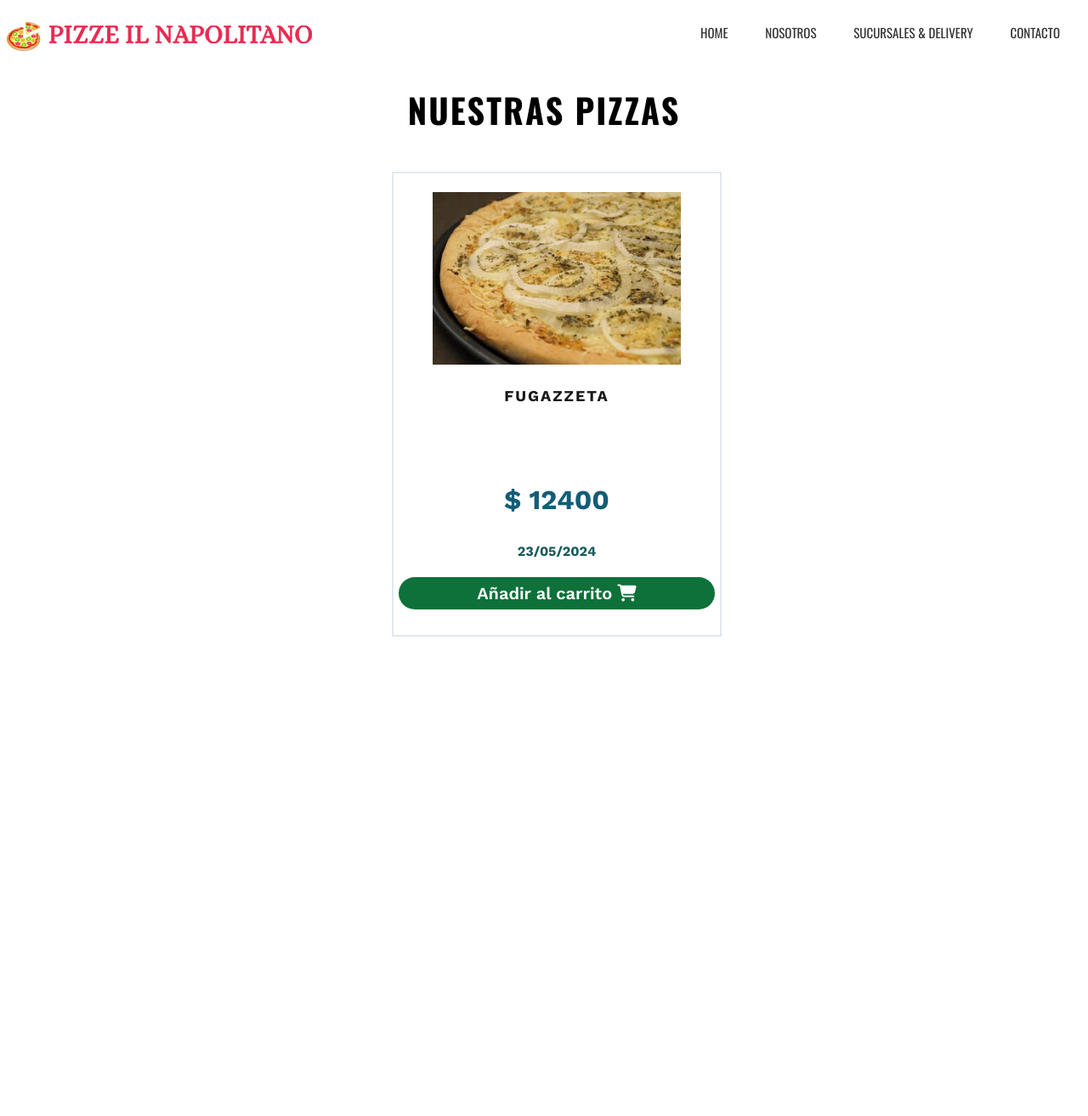
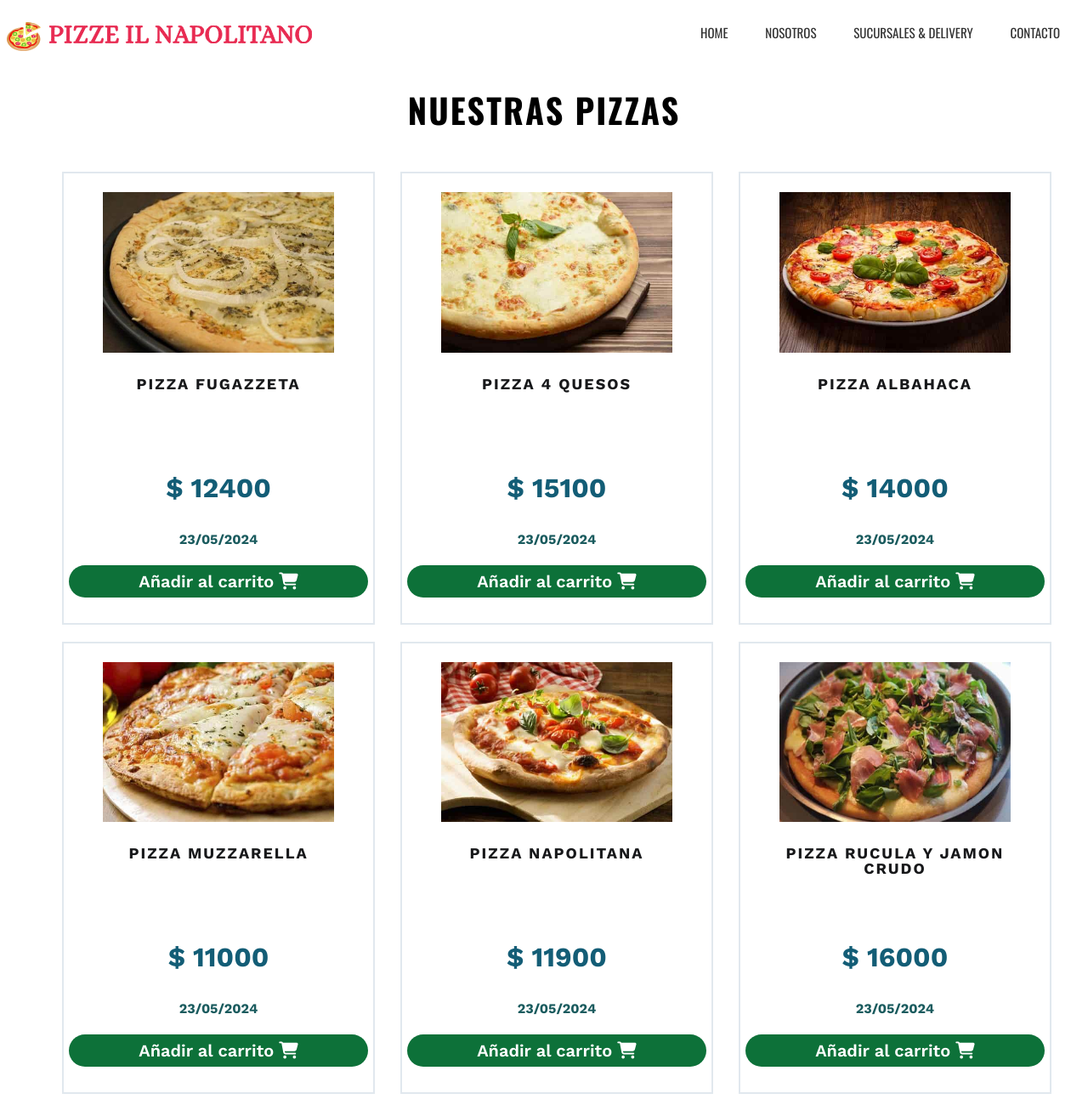
Before and after one commit to MarcosTebes/project-pizzeria, a PHP site: page / in a window 1280 px wide. Shown: the whole page at 85% size. Before the commit the page ends 749 px from the top, so only its background shows below. Run offline with PHP 8.4, Linux system fonts and the light colour scheme.

Commit message:
2da version por 2da vez

```diff
--- a/css/style.css
+++ b/css/style.css
@@ -70,7 +70,7 @@ nav ul li a:hover {
   display: flex; /*  Para que las columnas tengan la misma altura. */
   box-sizing: border-box;
   list-style: none;
-  width: calc(100% / 3); /* 33.33% */
+  width: calc(33.33% - 20px); /* 33.33% */
   padding: 10px;
 }
 
--- a/index.html
+++ b/index.html
@@ -48,7 +48,7 @@
                         <figure>
                             <img src="img/fugazzeta_cleanup.jpg" alt="fugazzeta">
                             <figcaption>
-                                <h3>Fugazzeta</h3>
+                                <h3>Pizza Fugazzeta</h3>
                                 <p>$ 12400</p>
                                 <time>23/05/2024</time>
 
@@ -59,6 +59,87 @@
                         </button>
                     </div>
                 </li>
+                <li>
+                    <div class="box">
+                        <figure>
+                            <img src="img/pizza-4-quesos.jpg" alt="Pizza 4 quesos">
+                            <figcaption>
+                                <h3>Pizza 4 quesos</h3>
+                                <p>$ 15100</p>
+                                <time>23/05/2024</time>
+
+                            </figcaption>
+                        </figure>
+                        <button class="button" value="2">
+                            Añadir al carrito <i class="fa-solid fa-cart-shopping"></i>
+                        </button>
+                    </div>
+                </li>
+                <li>
+                    <div class="box">
+                        <figure>
+                            <img src="img/pizza-de-albahaca.jpg" alt="Albahaca">
+                            <figcaption>
+                                <h3>Pizza Albahaca</h3>
+                                <p>$ 14000</p>
+                                <time>23/05/2024</time>
+
+                            </figcaption>
+                        </figure>
+                        <button class="button" value="3">
+                            Añadir al carrito <i class="fa-solid fa-cart-shopping"></i>
+                        </button>
+                    </div>
+                </li>
+                <li>
+                    <div class="box">
+                        <figure>
+                            <img src="img/pizza-muzzarella.jpg" alt="Muzzarella">
+                            <figcaption>
+                                <h3>Pizza Muzzarella</h3>
+                                <p>$ 11000</p>
+                                <time>23/05/2024</time>
+
+                            </figcaption>
+                        </figure>
+                        <button class="button" value="4">
+                            Añadir al carrito <i class="fa-solid fa-cart-shopping"></i>
+                        </button>
+                    </div>
+                </li>
+                <li>
+                    <div class="box">
+                        <figure>
+                            <img src="img/pizza-napolitana.jpg" alt="Napolitana">
+                            <figcaption>
+                                <h3>Pizza Napolitana</h3>
+                                <p>$ 11900</p>
+                                <time>23/05/2024</time>
+
+                            </figcaption>
+                        </figure>
+                        <button class="button" value="5">
+                            Añadir al carrito <i class="fa-solid fa-cart-shopping"></i>
+                        </button>
+                    </div>
+                </li>
+                <li>
+                    <div class="box">
+                        <figure>
+                            <img src="img/pizza-rucula-y-jamon-crudo.jpg" alt="Pizza-rucula-y-jamon-crudo">
+                            <figcaption>
+                                <h3>Pizza rucula y jamon crudo</h3>
+                                <p>$ 16000</p>
+                                <time>23/05/2024</time>
+
+                            </figcaption>
+                        </figure>
+                        <button class="button" value="6">
+                            Añadir al carrito <i class="fa-solid fa-cart-shopping"></i>
+                        </button>
+                    </div>
+                </li>
+            </ul>
         </div>
 
     </header>
```
